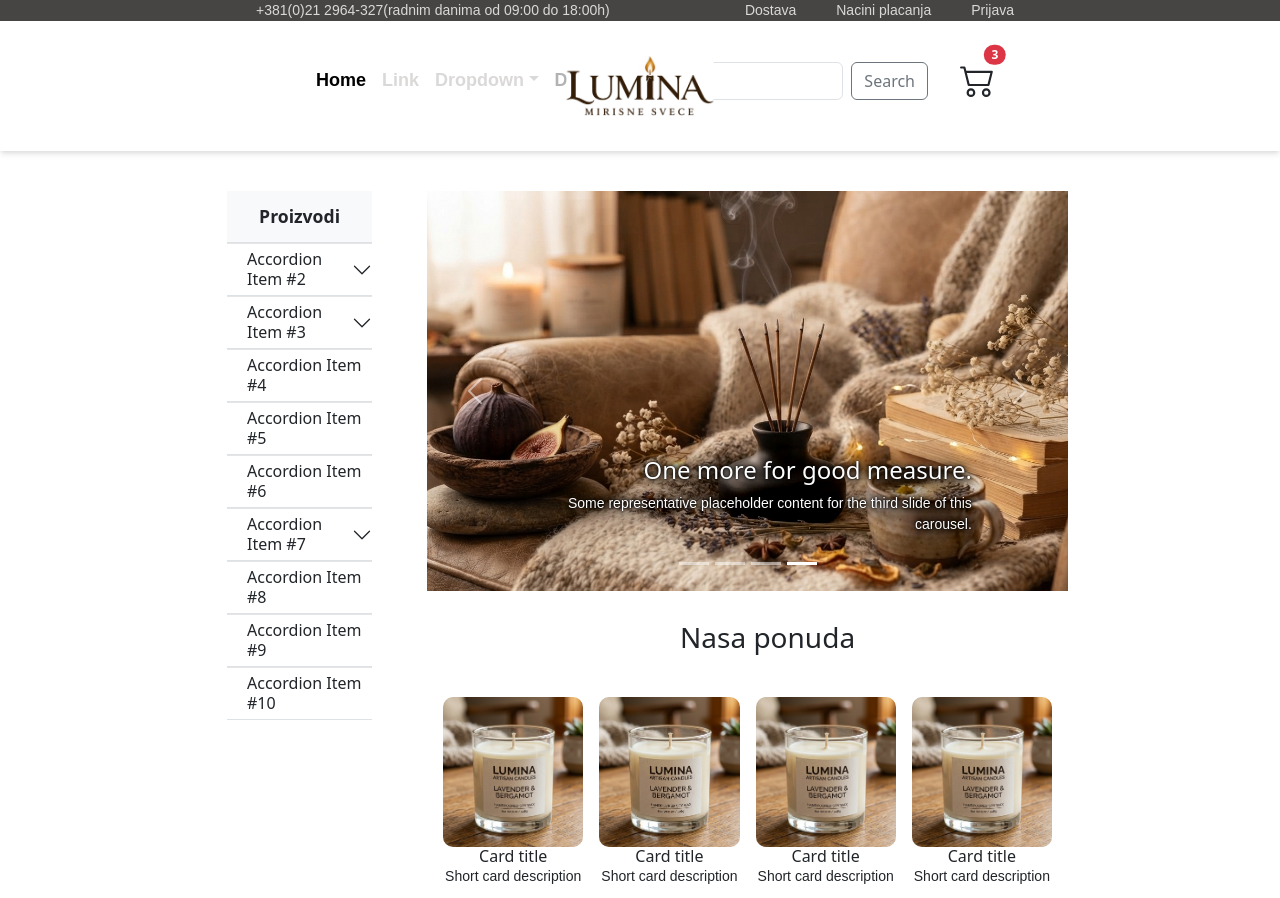
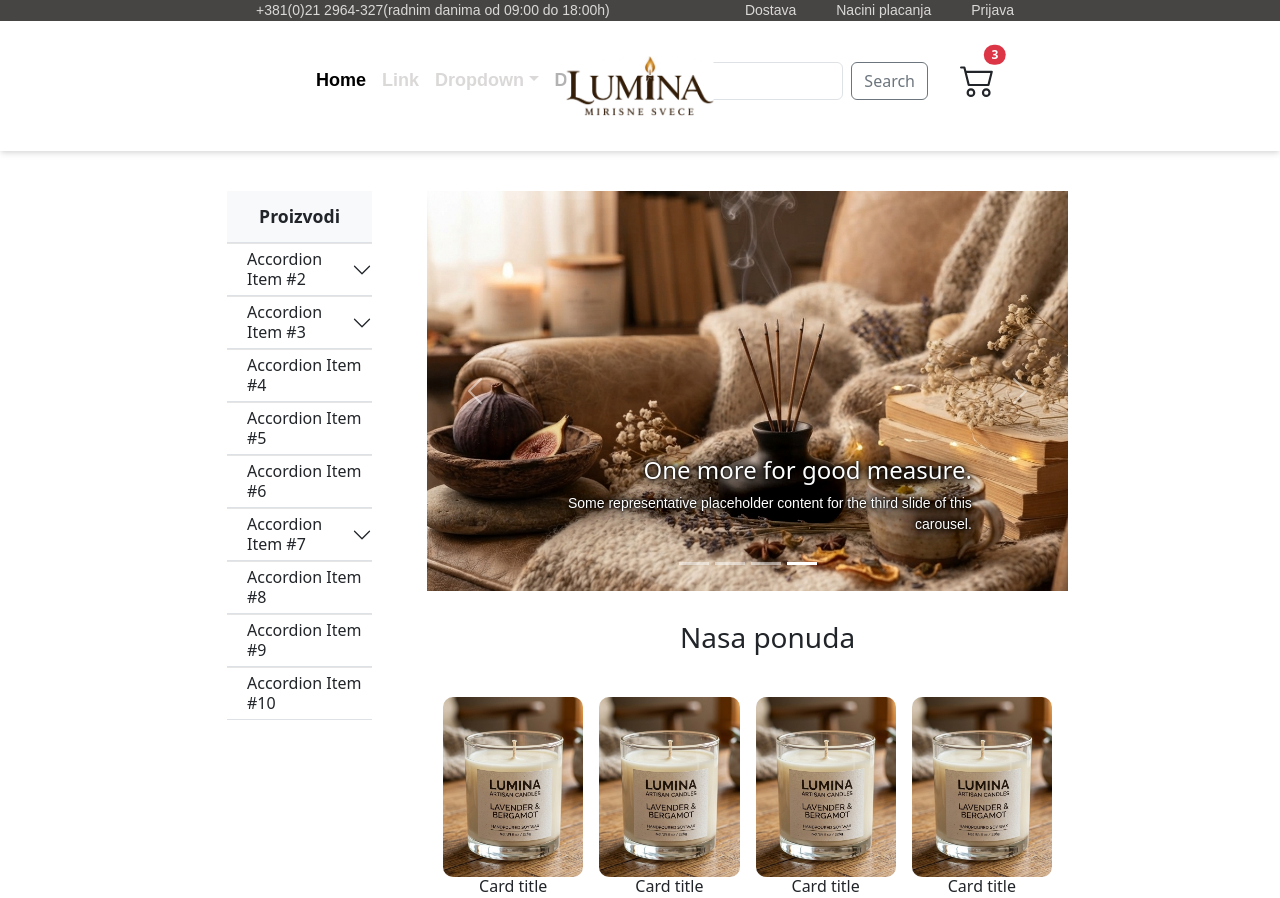
Before and after one commit to MladenTT/lumina-frontend, a React (Vite) app: page / in a window 1280 px wide. Shown: the top 898 px of the page. Built offline with nearby package versions, Linux system fonts and the light colour scheme.

Commit message:
routing update

```diff
--- a/src/components/Card.css
+++ b/src/components/Card.css
@@ -4,11 +4,12 @@
     text-align: center;
 }
 
-/* 1. Novi kontejner koji drži sliku i seče višak */
+/* 1. Dodato display: block da Link preuzme kontrolu nad dimenzijama i overflow-om */
 .card-img-wrapper {
+    display: block;      /* KLJUČNO: Omogućava da link poštuje širinu, visinu i overflow */
     width: 100%;
-    height: 150px;     /* Fiksiraj visinu slike po želji */
-    overflow: hidden;  /* KLJUČNO: Sprečava da uvećana slika izađe van okvira */
+    height: 180px;       /* Fiksiraj visinu slike po želji */
+    overflow: hidden;    /* KLJUČNO: Sprečava da uvećana slika izađe van okvira */
     border-radius: 10px;
 }
 
--- a/src/components/Card.jsx
+++ b/src/components/Card.jsx
@@ -1,17 +1,20 @@
+import { Link } from 'react-router-dom';
 import './Card.css';
 
 const Card = () => {
     return (
         <div className="card-container">
-            <div className="card-img-wrapper">
-                <img src="/images/model/model1.jpg"  alt="..."></img>
-            </div>
+            {/* Obmotavamo sliku u Link koji vodi na /candle */}
+            <Link to="/candle" className="card-img-wrapper">
+                <img src="/images/model/model1.jpg" alt="..."></img>
+            </Link>
+
             <div className="card-body">
                 <h6 className="card-title">Card title</h6>
                 <p className="card-text">Short card description</p>
                 <button type="button" className="btn btn1 desktop-btn">Dodaj u korpu</button>
                 <button type="button" className="btn btn1 mobile-btn">
-                    <svg xmlns="http://www.w3.org/2000/svg" width="16" height="16" fill="currentColor" class="bi bi-basket2-fill" viewBox="0 0 16 16">
+                    <svg xmlns="http://www.w3.org/2000/svg" width="16" height="16" fill="currentColor" className="bi bi-basket2-fill" viewBox="0 0 16 16">
                         <path d="M5.929 1.757a.5.5 0 1 0-.858-.514L2.217 6H.5a.5.5 0 0 0-.5.5v1a.5.5 0 0 0 .5.5h.623l1.844 6.456A.75.75 0 0 0 3.69 15h8.622a.75.75 0 0 0 .722-.544L14.877 8h.623a.5.5 0 0 0 .5-.5v-1a.5.5 0 0 0-.5-.5h-1.717L10.93 1.243a.5.5 0 1 0-.858.514L12.617 6H3.383zM4 10a1 1 0 0 1 2 0v2a1 1 0 1 1-2 0zm3 0a1 1 0 0 1 2 0v2a1 1 0 1 1-2 0zm4-1a1 1 0 0 1 1 1v2a1 1 0 1 1-2 0v-2a1 1 0 0 1 1-1"/>
                     </svg>
                 </button>
```
Also changed, not shown: src/App.jsx (+7 -8 lines).
